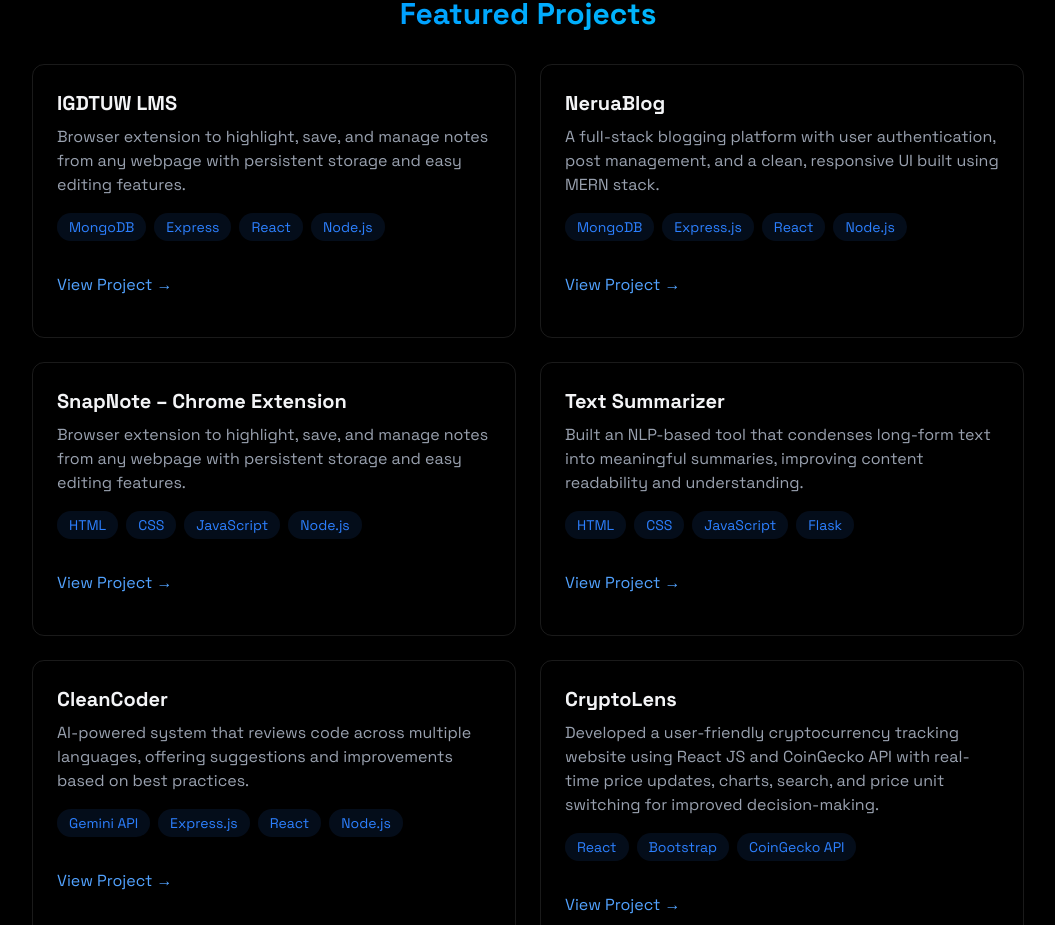
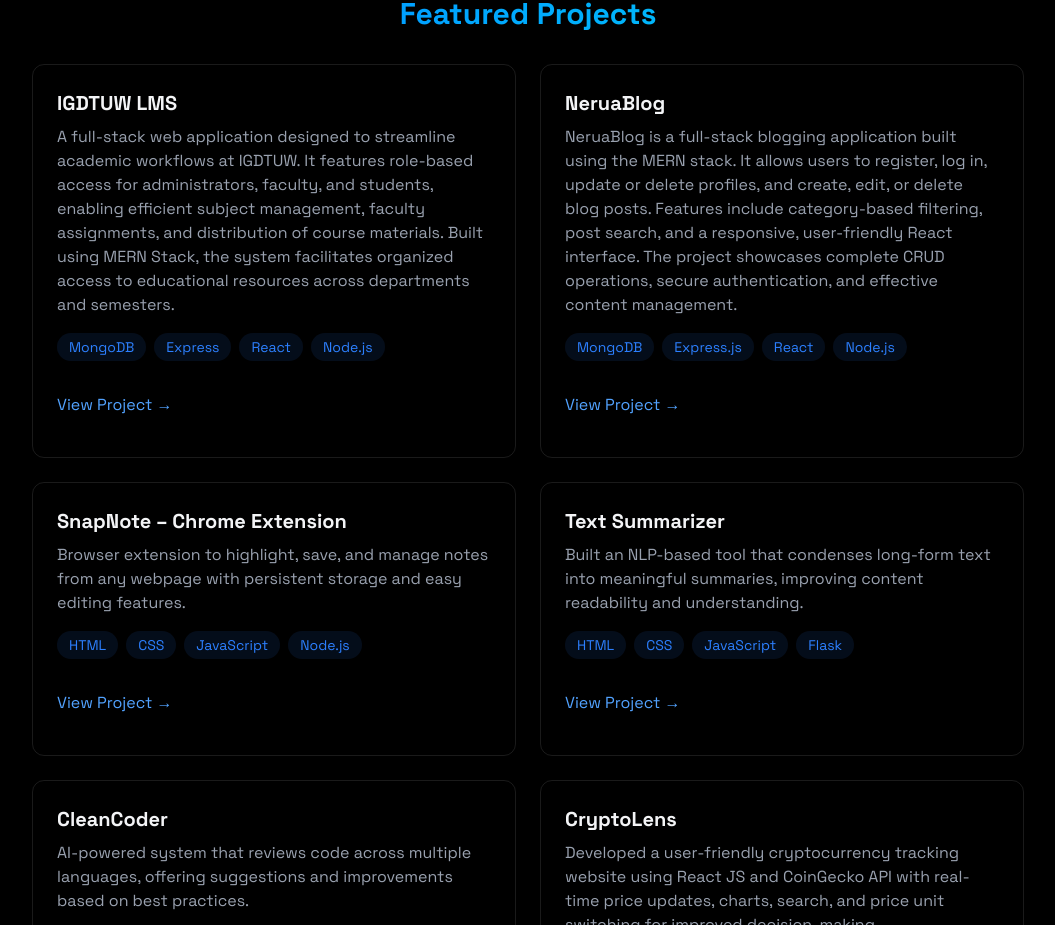
Before and after one commit to Ruchi3105/Ruchi_Portfolio, a React (Vite) app: page / in a window 1280 px wide. Shown: the part 2660-3585 px from the top of the page, without its empty margins (112-1167 px from the left). Built offline with nearby package versions, Linux system fonts and the light colour scheme.

Commit message:
new project added

```diff
--- a/src/components/Projects.jsx
+++ b/src/components/Projects.jsx
@@ -17,8 +17,7 @@ const Projects = () => {
             <div className="p-6 rounded-xl border border-white/10 hover:-translate-y-1 hover:border-blue-500/30 hover:shadow-[0_2px_8px_rgba(59,130,246,0.2)] active:-translate-y-1 active:border-blue-500/30 active:shadow-[0_2px_8px_rgba(59,130,246,0.2)] transition">
               <h3 className="text-xl font-bold mb-2">IGDTUW LMS</h3>
               <p className="text-gray-400 mb-4">
-                Browser extension to highlight, save, and manage notes from any
-                webpage with persistent storage and easy editing features.
+                A full-stack web application designed to streamline academic workflows at IGDTUW. It features role-based access for administrators, faculty, and students, enabling efficient subject management, faculty assignments, and distribution of course materials. Built using MERN Stack, the system facilitates organized access to educational resources across departments and semesters.
               </p>
 
               <div className="flex flex-wrap gap-2 mb-4">
@@ -34,7 +33,7 @@ const Projects = () => {
 
               <div className="flex justify-between items-center">
                 <a
-                  href="#"
+                  href="https://igms.onrender.com/"
                   target="_blank"
                   rel="noopener noreferrer"
                   className="text-blue-400 hover:text-blue-300 active:text-blue-300 transition-colors my-4"
@@ -47,8 +46,7 @@ const Projects = () => {
             <div className="p-6 rounded-xl border border-white/10 hover:-translate-y-1 hover:border-blue-500/30 hover:shadow-[0_2px_8px_rgba(59,130,246,0.2)] transition active:border-blue-500/30 active:-translate-y-1 active:shadow-[0_2px_8px_rgba(59,130,246,0.2)]">
               <h3 className="text-xl font-bold mb-2">NeruaBlog</h3>
               <p className="text-gray-400 mb-4">
-                A full-stack blogging platform with user authentication, post
-                management, and a clean, responsive UI built using MERN stack.
+                NeruaBlog is a full-stack blogging application built using the MERN stack. It allows users to register, log in, update or delete profiles, and create, edit, or delete blog posts. Features include category-based filtering, post search, and a responsive, user-friendly React interface. The project showcases complete CRUD operations, secure authentication, and effective content management.
               </p>
 
               <div className="flex flex-wrap gap-2 mb-4">
```
